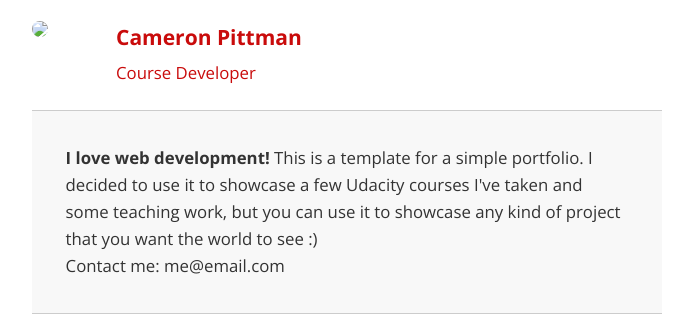
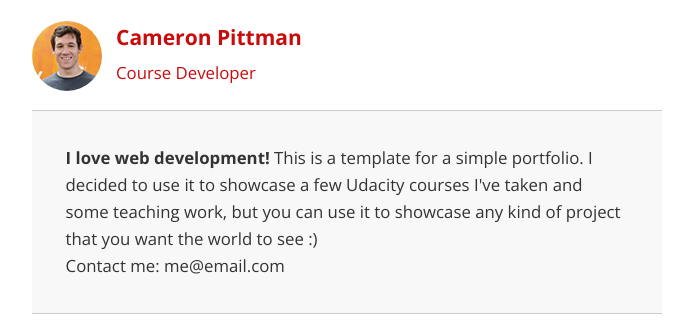
Before and after one commit to mashablair/web-perf-optimization, a website: page index.html in a window 1280 px wide. Shown: the top 320 px of the page, without its empty margins (293-975 px from the left). Drawn offline with nearby package versions, Linux system fonts and the light colour scheme.

Commit message:
Fixed profile pic link

```diff
--- a/index.html
+++ b/index.html
@@ -18,7 +18,7 @@
 
   <body>
     <header>
-      <a href="/"><img src="img/profilepic.jpg"></a>
+      <a href="/"><img src="dist/images/profilepic.jpg"></a>
       <p>Cameron Pittman<br><span>Course Developer</span></p>
     </header>
 
```
